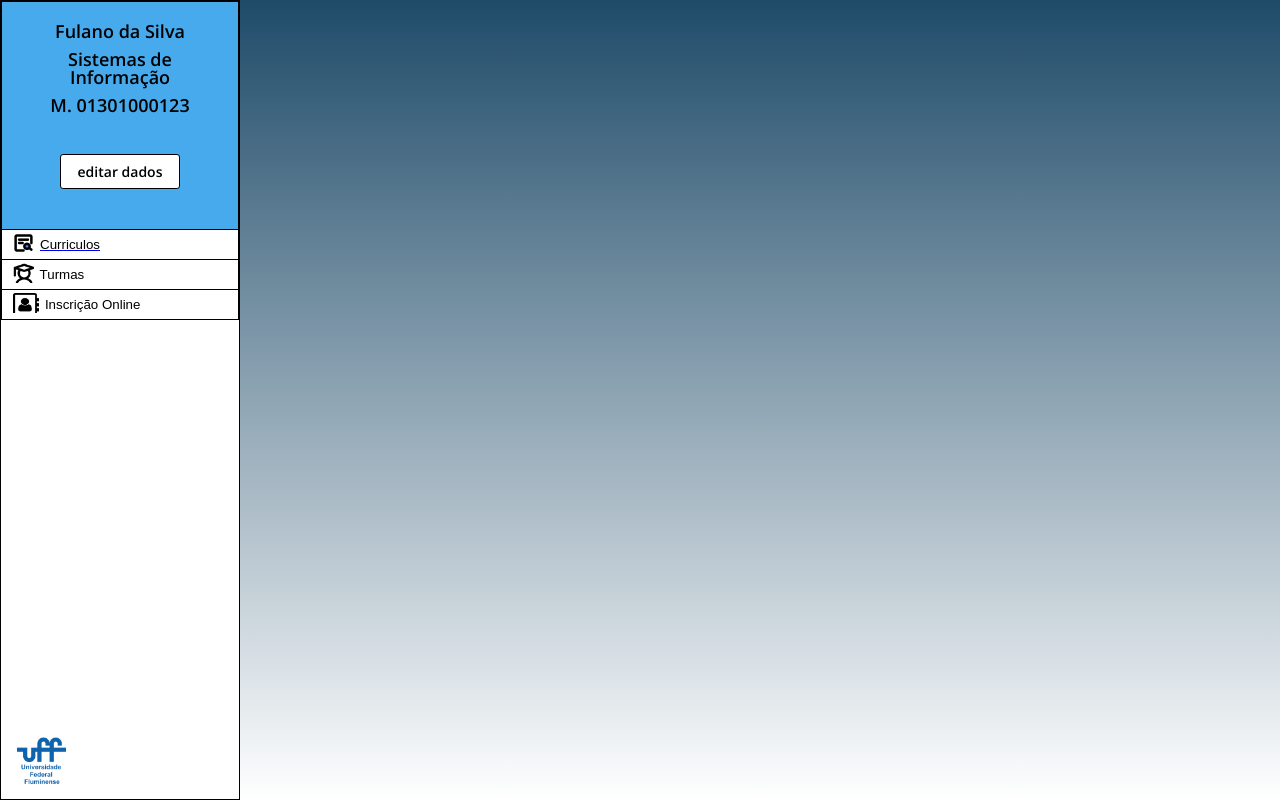
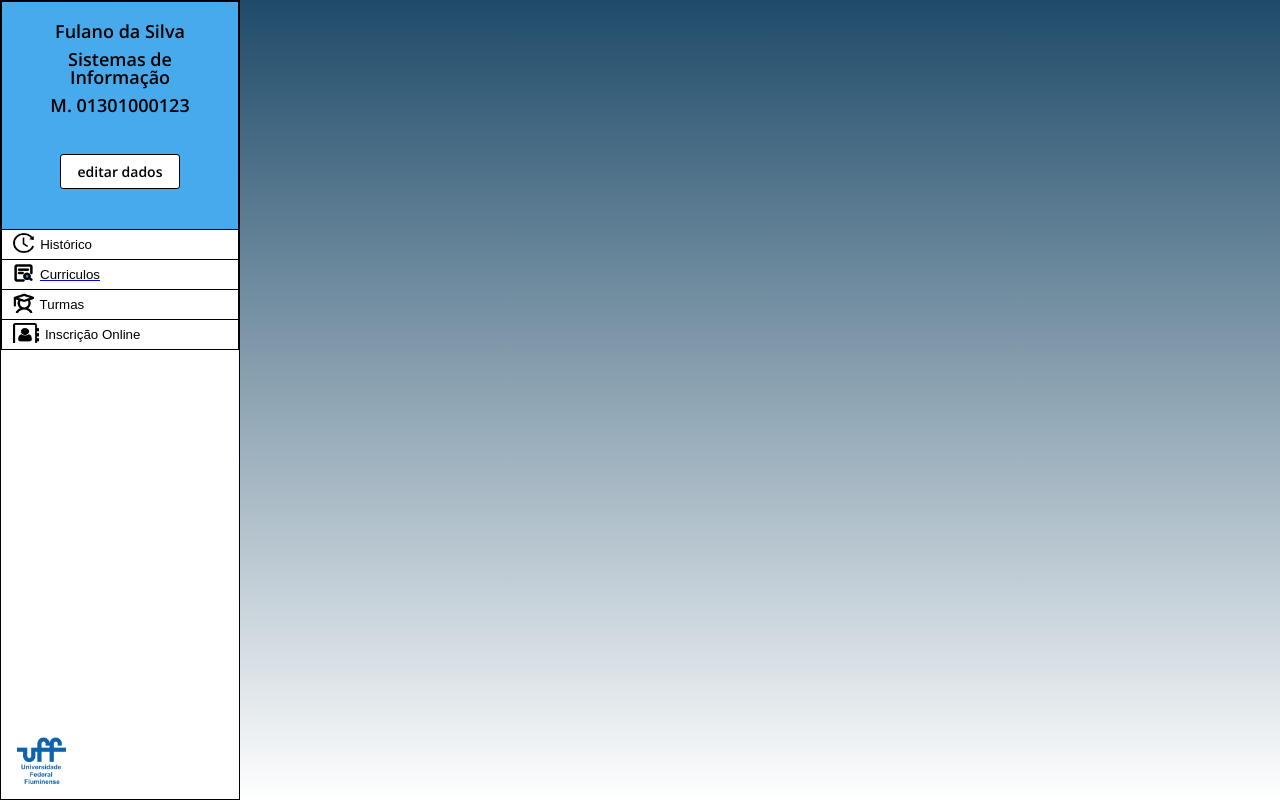
Before and after one commit to gustavo-ferreira03/projeto-iduff-front, a React (Create React App) app: page / in a window 1280 px wide. Built offline with nearby package versions, Linux system fonts and the light colour scheme; a web font is replaced by a local one.

Commit message:
link historico

```diff
--- a/src/components/Sidebar/NavBar/NavBar.jsx
+++ b/src/components/Sidebar/NavBar/NavBar.jsx
@@ -4,11 +4,15 @@ import styles from './NavBar.module.css'
 import {Link} from "react-router-dom"
 import student_icon from '../assets/student_icon.png'
 import curriculum_icon from '../assets/curriculum_icon.png'
-import subscription_icons from '../assets/subscription_icon.png';
+import subscription_icon from '../assets/subscription_icon.png'
+import history_icon from '../assets/history_icon.png';
 
 export default function NavBar() {
   return (
     <nav className={styles.navbar}>
+        <NavButton
+            img={history_icon}
+        >Histórico</NavButton>
         <Link to="/ViewResume">
         <NavButton
             img={curriculum_icon}
@@ -18,7 +22,7 @@ export default function NavBar() {
             img={student_icon}
         >Turmas</NavButton>
         <NavButton
-            img={subscription_icons}
+            img={subscription_icon}
         >Inscrição Online</NavButton>
     </nav>
   )
```
